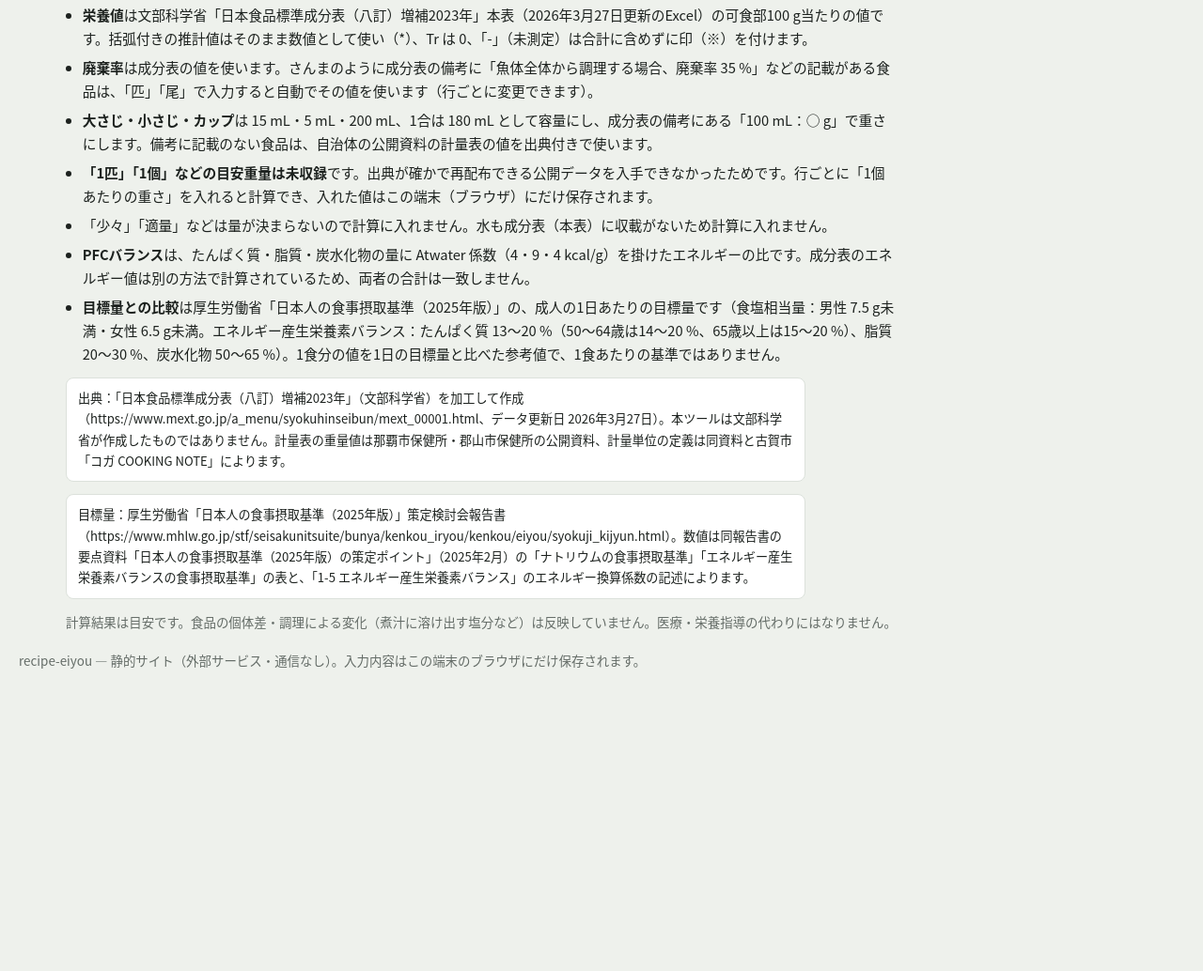
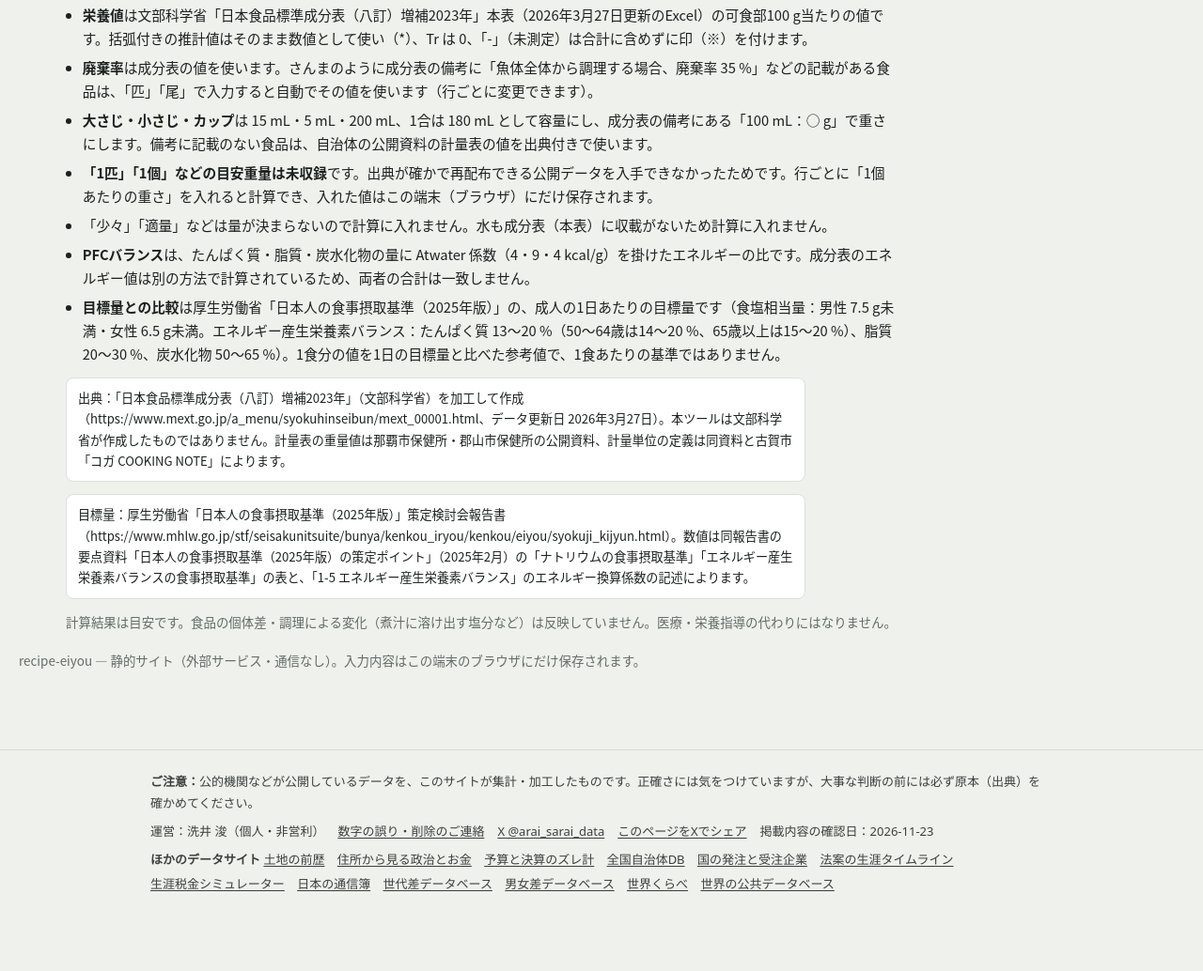
Before and after one commit to arai-sarai-data/recipe-eiyo, a plain HTML site: page index.html in a window 1280 px wide. Shown: the part 2684-3718 px from the top of the page at 94% size. Before the commit the page ends 3434 px from the top, so only its background shows below. Drawn offline with Linux system fonts and the light colour scheme.

Commit message:
Improve: sources, corrections contact, 4 languages, share images, fixes
Co-Authored-By: Claude Opus 5.5 <noreply@anthropic.com>

Claude-Session: https://claude.ai/code/session_013zWjykq4LmEhYfhZYoxn9m

```diff
--- /dev/null
+++ b/aswk-footer.js
@@ -0,0 +1,48 @@
+/* 共通フッター：運営者・訂正の連絡先・注意・確認日・ほかのサイト。ページの言語（?lang= / <html lang>）に合わせて表示。 */
+(function () {
+  "use strict";
+  var CHECKED = "2026-11-23";
+  var MAIL = "arai-sarai-data@proton.me";
+  var B = "https://arai-sarai-data.github.io/";
+  var SITES = [
+    ["zenreki", "土地の前歴", "Land history"], ["chiiki-seiji", "住所から見る政治とお金", "Politics by address"],
+    ["yosan-zure", "予算と決算のズレ計", "Budget gap meter"], ["zenkoku-jichitai-db", "全国自治体DB", "Municipal finance DB"],
+    ["juchu-kigyo", "国の発注と受注企業", "Govt contractors"], ["hoan-timeline", "法案の生涯タイムライン", "Bill timeline"],
+    ["zeikin-sim", "生涯税金シミュレーター", "Lifetime tax"], ["tsushinbo", "日本の通信簿", "Japan's report card"],
+    ["sedai-sa", "世代差データベース", "Generation gaps"], ["danjo-sa", "男女差データベース", "Gender gaps"],
+    ["world-compare", "世界くらべ", "World, Compared"], ["world-public-db", "世界の公共データベース", "World public DBs"]
+  ];
+  var T = {
+    ja: { src: "主な出典", lab: "ご注意", share: "このページをXでシェア", by: "運営：洗井 浚（個人・非営利）", fix: "数字の誤り・削除のご連絡", note: "公的機関などが公開しているデータを、このサイトが集計・加工したものです。正確さには気をつけていますが、大事な判断の前には必ず原本（出典）を確かめてください。", chk: "掲載内容の確認日", more: "ほかのデータサイト" },
+    en: { src: "Main sources", lab: "Note", share: "Share this page on X", by: "Run by Arai Sarai (independent, non-profit)", fix: "Report an error or request removal", note: "Built by aggregating and processing data published by public bodies. We work to keep it accurate, but please check the original source before relying on any figure.", chk: "Last checked", more: "More data sites" },
+    zh: { src: "主要出处", lab: "注意", share: "分享到X", by: "运营：洗井 浚（个人・非营利）", fix: "报告错误或申请删除", note: "本站汇总、加工了公共机构等公开的数据。我们力求准确，但在做重要判断前请务必核对原始出处。", chk: "内容核对日", more: "其他数据网站" },
+    ko: { src: "주요 출처", lab: "주의", share: "X에 공유", by: "운영: 아라이 사라이(개인・비영리)", fix: "오류 신고・삭제 요청", note: "공공기관 등이 공개한 데이터를 이 사이트가 집계・가공한 것입니다. 정확성에 주의하고 있지만, 중요한 판단 전에는 반드시 원본(출처)을 확인해 주세요.", chk: "내용 확인일", more: "다른 데이터 사이트" }
+  };
+  function lang() {
+    var q = (location.search.match(/[?&]lang=([a-z]{2})/) || [])[1];
+    var l = q || (document.documentElement.lang || "ja").slice(0, 2);
+    return T[l] ? l : (l === "ja" ? "ja" : "en");
+  }
+  function render() {
+    var l = lang(), t = T[l], here = location.pathname.split("/")[1];
+    var f = document.getElementById("aswk-foot") || document.createElement("footer");
+    f.id = "aswk-foot"; f.setAttribute("data-no-i18n", "");
+    var su = "https://x.com/intent/post?text=" + encodeURIComponent(document.title) + "&url=" + encodeURIComponent(location.origin + location.pathname);
+    var SRC = window.ASWK_SOURCES || [];
+    var srcHtml = SRC.length ? '<p class="aswk-src"><b>' + t.src + '：</b>' + SRC.map(function (x) { return '<a href="' + x[1] + '" target="_blank" rel="noopener">' + x[0] + "</a>"; }).join(" / ") + "</p>" : "";
+    f.innerHTML = '<div class="aswk-in">' + srcHtml + '<p class="aswk-note"><b>' + t.lab + '：</b>' + t.note + '</p><p class="aswk-meta"><span>' + t.by + '</span>' +
+      '<span><a href="mailto:' + MAIL + '">' + t.fix + '</a></span><span><a href="https://x.com/arai_sarai_data" rel="noopener" target="_blank">X @arai_sarai_data</a></span>' +
+      '<span><a href="' + su + '" target="_blank" rel="noopener">' + t.share + '</a></span><span>' + t.chk + (l === "ja" || l === "zh" ? "：" : ": ") + CHECKED + '</span></p><p class="aswk-more"><b>' + t.more + '</b> ' +
+      SITES.filter(function (s) { return s[0] !== here; }).map(function (s) {
+        return '<a href="' + B + s[0] + '/' + (l === "ja" ? "" : "?lang=" + l) + '">' + (l === "ja" ? s[1] : s[2]) + "</a>";
+      }).join(" ") + "</p></div>";
+    if (!f.parentNode) document.body.appendChild(f);
+  }
+  var st = document.createElement("style");
+  st.textContent = "#aswk-foot{border-top:1px solid rgba(127,127,127,.25);margin-top:48px;padding:22px 16px 70px;font:13px/1.7 system-ui,-apple-system,'Hiragino Sans','Noto Sans JP',sans-serif;color:inherit;opacity:.85}" +
+    "#aswk-foot .aswk-in{max-width:960px;margin:0 auto}#aswk-foot p{margin:0 0 8px}#aswk-foot .aswk-meta span{display:inline-block;margin-right:14px}" +
+    "#aswk-foot a{color:inherit;text-decoration:underline;text-underline-offset:2px}#aswk-foot .aswk-more a{display:inline-block;margin:0 10px 4px 0;white-space:nowrap}";
+  document.head.appendChild(st);
+  if (document.readyState === "loading") document.addEventListener("DOMContentLoaded", render); else render();
+  window.addEventListener("load", function () { setTimeout(render, 300); });
+})();
--- a/index.html
+++ b/index.html
@@ -134,5 +134,6 @@
 <script src="js/recipes.js"></script>
 <script src="js/app.js"></script>
 <script src="i18n-kit.js" defer></script>
+<script src="aswk-footer.js" defer></script>
 </body>
 </html>
```
